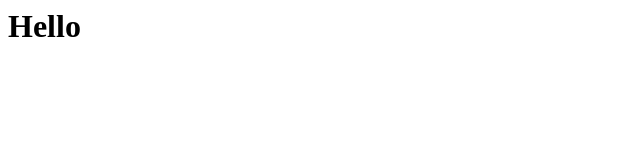
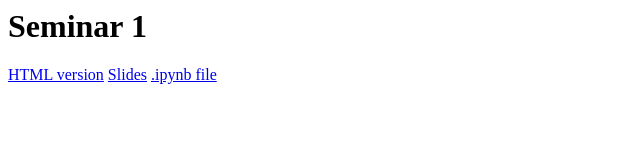
Before and after one commit to TopCoder2K/mipt-python19, a plain HTML site: page index.html in a window 1280 px wide. Shown: the whole page, without its empty margins (0-640 px from the left). Drawn offline with Linux system fonts and the light colour scheme.

Commit message:
added seminar 1 to index.html

```diff
--- a/index.html
+++ b/index.html
@@ -1 +1,4 @@
-<h1>Hello</h1>
+<h1>Seminar 1</h1>
+<a href="https://github.com/febos/mipt-python19/blob/master/Seminar1/Seminar01_b.html">HTML version</a>
+<a href="https://github.com/febos/mipt-python19/blob/master/Seminar1/Seminar01_b.slides.html">Slides</a>
+<a href="https://github.com/febos/mipt-python19/blob/master/Seminar1/Seminar01_b.ipynb">.ipynb file</a>
```
